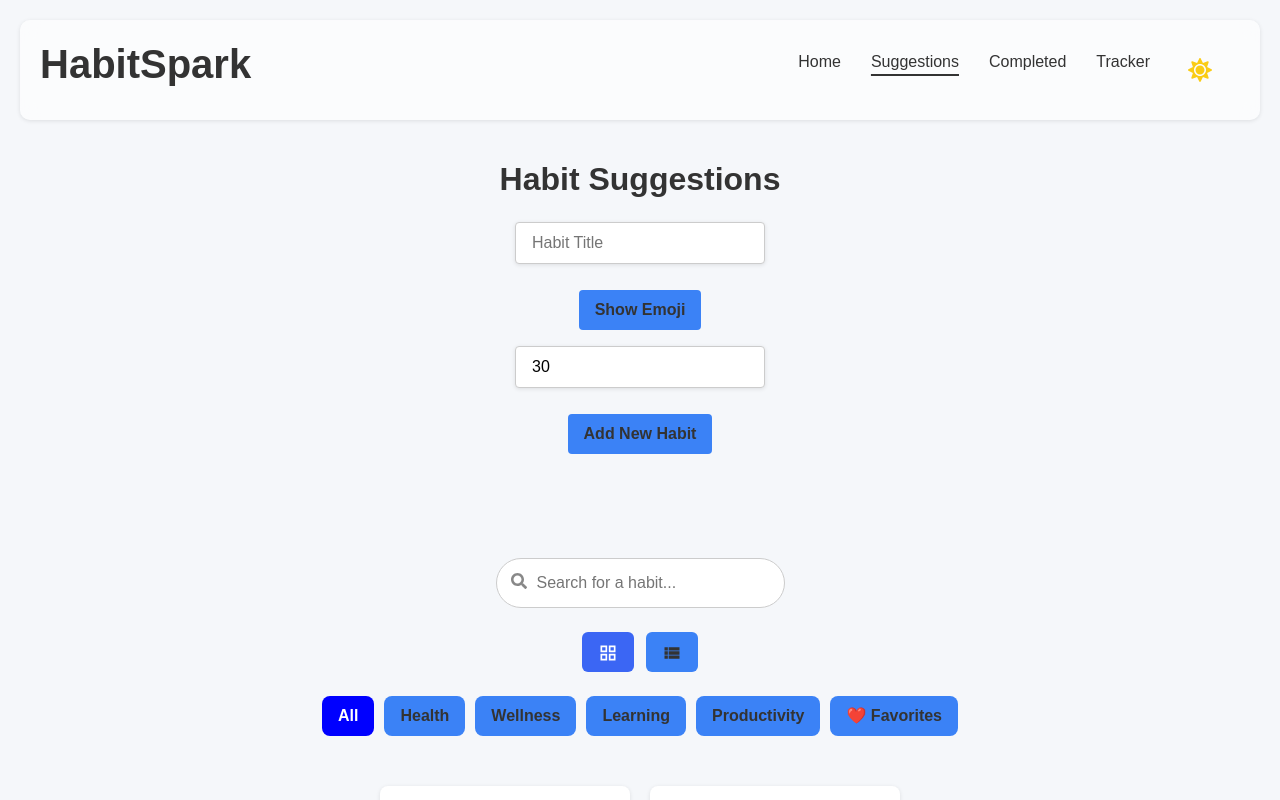
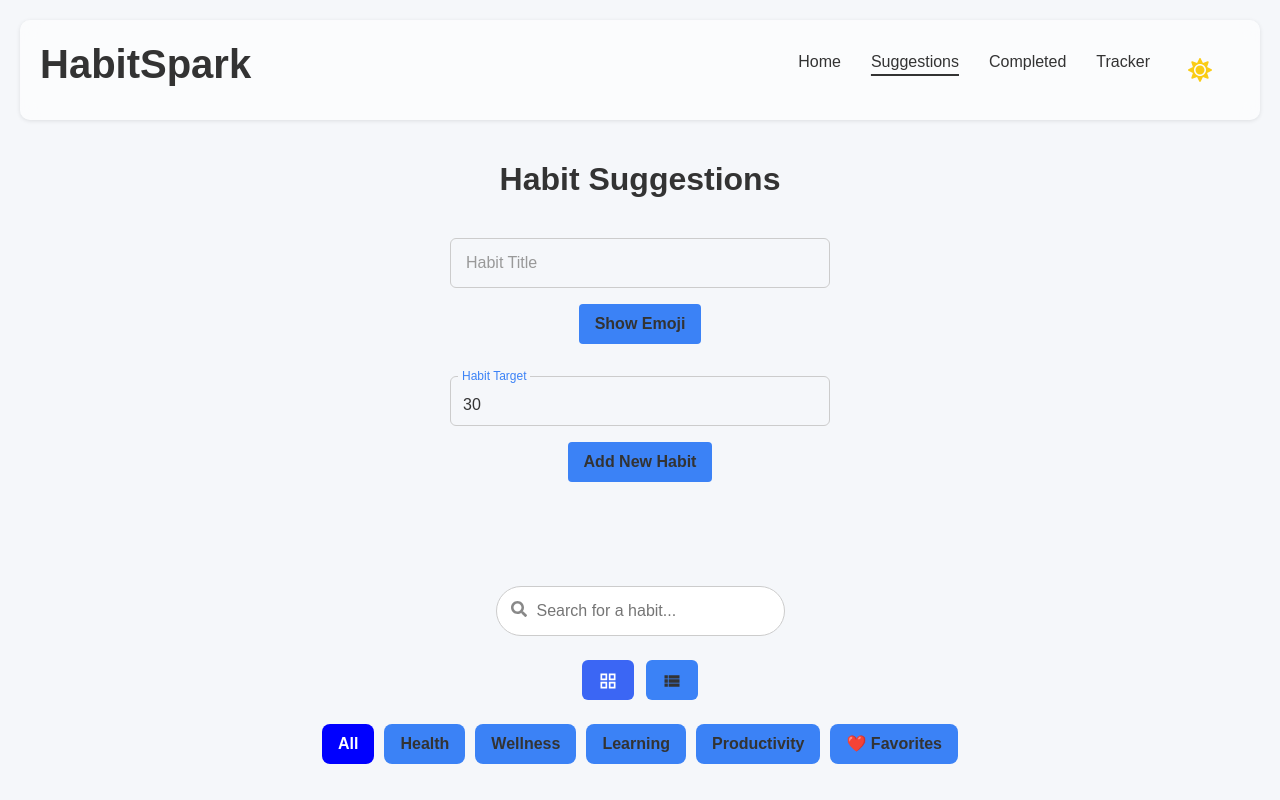
Before and after one commit to Triumphant307/Habit_Spark, a React (Vite) app: page /suggestions in a window 1280 px wide. Shown: the top 800 px of the page. Built offline with nearby package versions, Linux system fonts and the light colour scheme.

Commit message:
Added the floating label to the suggestion form

```diff
--- a/src/Styles/Suggestion/SuggestionForm.module.css
+++ b/src/Styles/Suggestion/SuggestionForm.module.css
@@ -7,16 +7,45 @@ form {
   width: 100%;
 }
 
-.TitleInput,
-.TargetInput {
-  padding: 0.5rem 1rem;
+.floatingInput {
+  position: relative;
+  width: 50%;
+  margin-top: 1rem;
+}
+
+.floatingInput input {
+  width: 100%;
+  padding: 1rem 0.75rem 0.5rem 0.75rem;
+  font-size: 1rem;
   border: 1px solid #ccc;
-  border-radius: 4px;
-  font-size: 1rem;
-  width: 250px;
-  margin-bottom: 10px;
-  box-shadow: var(--box-shadow);
-  transition: box-shadow 0.3s ease;
+  border-radius: 6px;
+  color: var(--text-primary);
+  background: transparent;
+  outline: none;
+}
+
+.floatingInput input:focus {
+  border-color: var(--btn-primary-bg);
+}
+
+.floatingInput label {
+  position: absolute;
+  top: 50%;
+  left: 0.75rem;
+  transform: translateY(-50%);
+  color: #999;
+  background-color: var(--bg-page);
+  padding: 0 0.25rem;
+  transition: all 0.2s ease-in-out;
+  pointer-events: none;
+}
+
+.floatingInput input:focus + label,
+.floatingInput input:not(:placeholder-shown) + label {
+  top: 0;
+  left: 0.5rem;
+  font-size: 0.75rem;
+  color: var(--btn-primary-bg);
 }
 
 .btn {
@@ -75,4 +104,8 @@ form {
     transform: translateX(-50%);
     top: 105%;
   }
+
+  .floatingInput {
+    width: 100%;
+  }
 }
--- a/src/components/Tracker/EditDialog.jsx
+++ b/src/components/Tracker/EditDialog.jsx
@@ -68,16 +68,6 @@ const EditDialog = ({ isOpen, habit, onClose, onSave }) => {
         <form onSubmit={handleSubmit}>
           <h2>Edit Habit</h2>
 
-          {/* <label htmlFor="">
-            Title:
-            <input
-              value={title}
-              onChange={(e) => setTitle(e.target.value)}
-              required
-              className={styles.inputs}
-            />
-          </label> */}
-
           <div className={styles.floatingInput}>
             <input
               type="text"
@@ -105,7 +95,6 @@ const EditDialog = ({ isOpen, habit, onClose, onSave }) => {
           </div>
 
           <label htmlFor="">
-            Icon:
             <div className={styles.pickerContainer}>
               <button
                 className={styles.btn}
--- a/src/components/suggestion/SuggestionForm.jsx
+++ b/src/components/suggestion/SuggestionForm.jsx
@@ -56,7 +56,7 @@ const SuggestionForm = () => {
       icon,
       target,
       streak: 0,
-      history: []
+      history: [],
     });
 
     toast.dismiss();
@@ -82,13 +82,18 @@ const SuggestionForm = () => {
 
   return (
     <form onSubmit={handleAddHabit}>
+      <div className={styles.floatingInput}>
         <input
+          id="habit-title"
           className={styles.TitleInput}
           type="text"
           value={title}
           onChange={(e) => setTitle(e.target.value)}
-        placeholder="Habit Title"
+          placeholder=" "
         />
+        <label htmlFor="habit-title">Habit Title</label>
+      </div>
+
       <div className={styles.pickerContainer}>
         <button
           className={styles.btn}
@@ -105,13 +110,18 @@ const SuggestionForm = () => {
         )}
       </div>
 
+      <div className={styles.floatingInput}>
         <input
           className={styles.TargetInput}
           type="number"
           value={target}
           onChange={(e) => setTarget(Number(e.target.value))}
-        placeholder="Habit Target"
+          placeholder=" "
         />
+
+        <label htmlFor="">Habit Target</label>
+      </div>
+
       <button
         className={styles.btn}
         type="submit"
```
Lines whose indentation alone changed are shown as unchanged.
